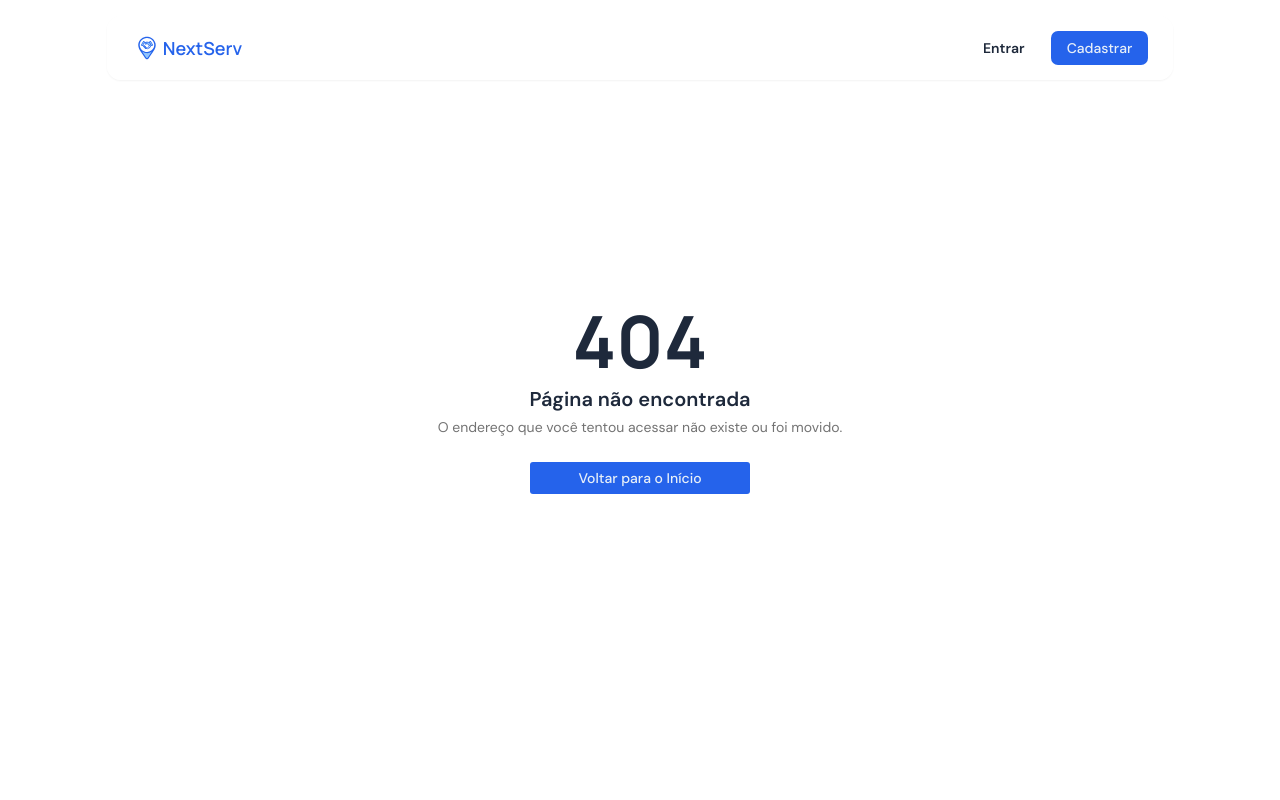
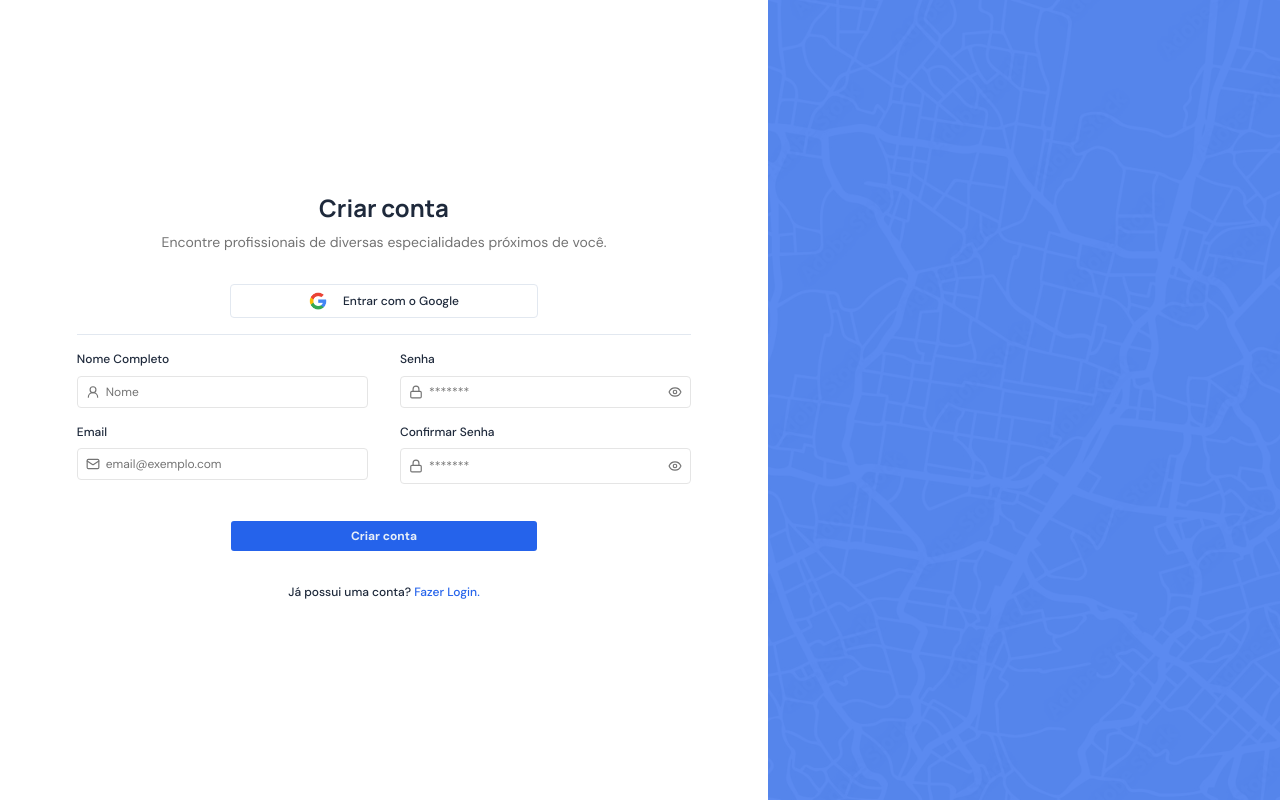
Before and after one commit to Frantsys/schedule-manager, a Next.js app in the folder ui/: page /auth/signup in a window 1280 px wide. Before the commit this address had no page. Built offline with nearby package versions, Linux system fonts and the light colour scheme.

Commit message:
feat(ui): add signup layout and signup page.

```diff
--- /dev/null
+++ b/ui/app/auth/signup/layout.tsx
@@ -0,0 +1,30 @@
+import { ReactNode } from "react";
+import map from "@/public/gray-map.png"
+import Image from "next/image";
+
+
+export default function SignUpLayout({children} : {children: ReactNode}) {
+    return(
+        <main className="
+
+        w-full h-screen flex items-center justify-center">
+                <section className="
+                w-full h-full bg-background
+                md:h-full md:w-6/10 flex items-center justify-center">
+                    {children}
+                </section>
+
+                <section className="
+                hidden
+                md:h-full w-4/10 bg-primary md:flex flex-col items-center py-12 overflow-x-hidden relative">
+            <Image
+                src={map}
+                alt="map"
+                fill
+                priority
+                className="object-cover object-center z-0 opacity-25"
+            />
+                </section>
+        </main>
+    )
+}
--- /dev/null
+++ b/ui/app/auth/signup/page.tsx
@@ -0,0 +1,14 @@
+import { SignUpForm } from "@/modules/auth/components/SignUpForm";
+
+
+export default function SignUp() {
+    return (
+        <main className="w-full h-full flex items-center justify-center">
+                <section className="
+            w-full
+            h-full md:w-8/10 flex items-center justify-center">
+                <SignUpForm />
+            </section>
+        </main>
+    )
+}
```
